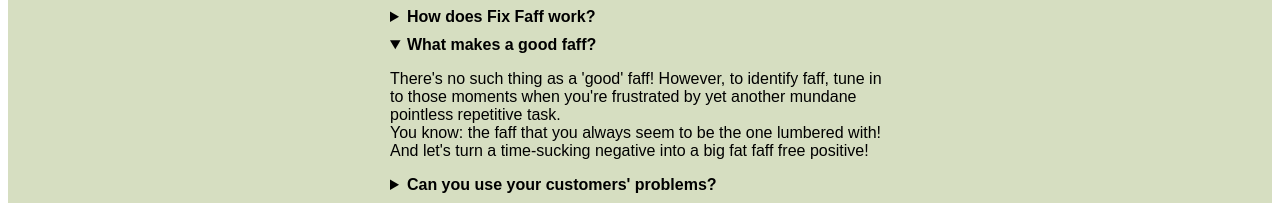
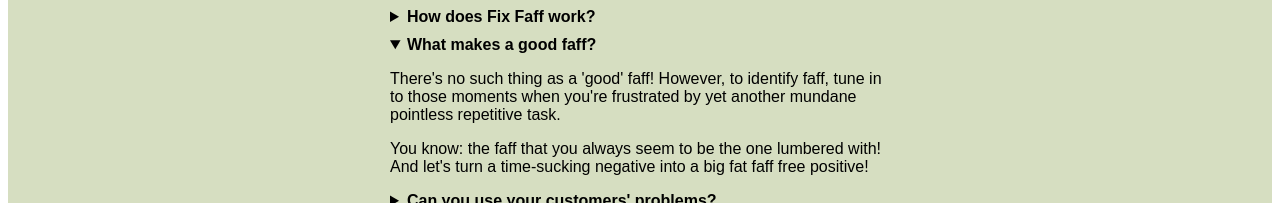
Before and after one commit to dickybuzz/fix-your-faff, a Next.js app: page / in a window 1280 px wide. Both pictures are taken after a click on the heading "What makes a good faff?". Shown: the part 597-800 px from the top of the page. Built offline with nearby package versions, Linux system fonts and the light colour scheme.

Commit message:
Update index.js

```diff
--- a/pages/index.js
+++ b/pages/index.js
@@ -170,7 +170,8 @@
 
   <details style={{ marginBottom: '10px' }}>
     <summary style={{ cursor: 'pointer', fontWeight: 'bold' }}>What makes a good faff?</summary>
-    <p>There's no such thing as a 'good' faff! However, to identify faff, tune in to those moments when you're frustrated by yet another mundane pointless repetitive task.<br/>You know: the faff that you always seem to be the one lumbered with! And let's turn a time-sucking negative into a big fat faff free positive!</p>
+    <p>There's no such thing as a 'good' faff! However, to identify faff, tune in to those moments when you're frustrated by yet another mundane pointless repetitive task.</p>
+    <p>You know: the faff that you always seem to be the one lumbered with! And let's turn a time-sucking negative into a big fat faff free positive!</p>
   </details>
 
   <details style={{ marginBottom: '10px' }}>
```
